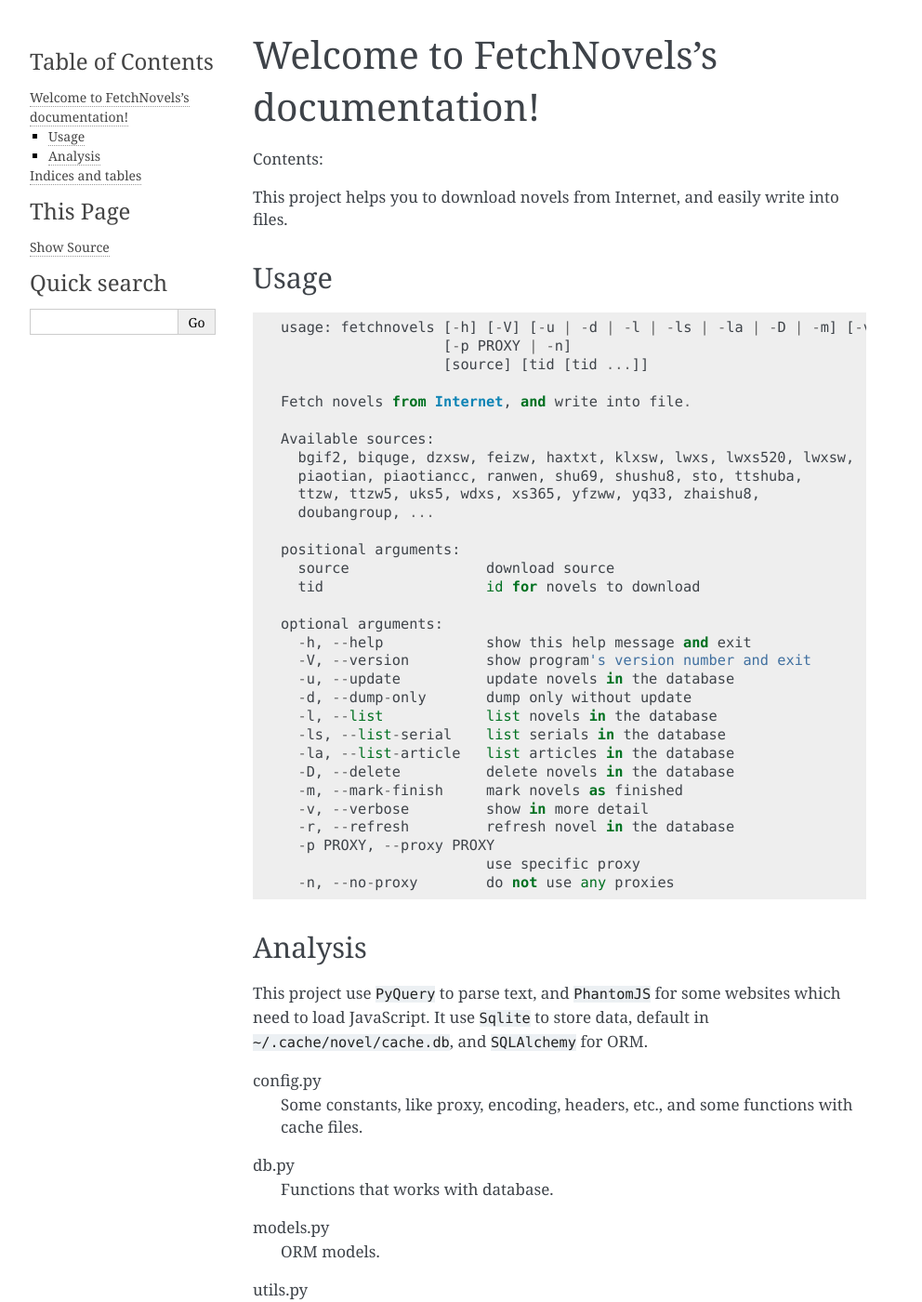
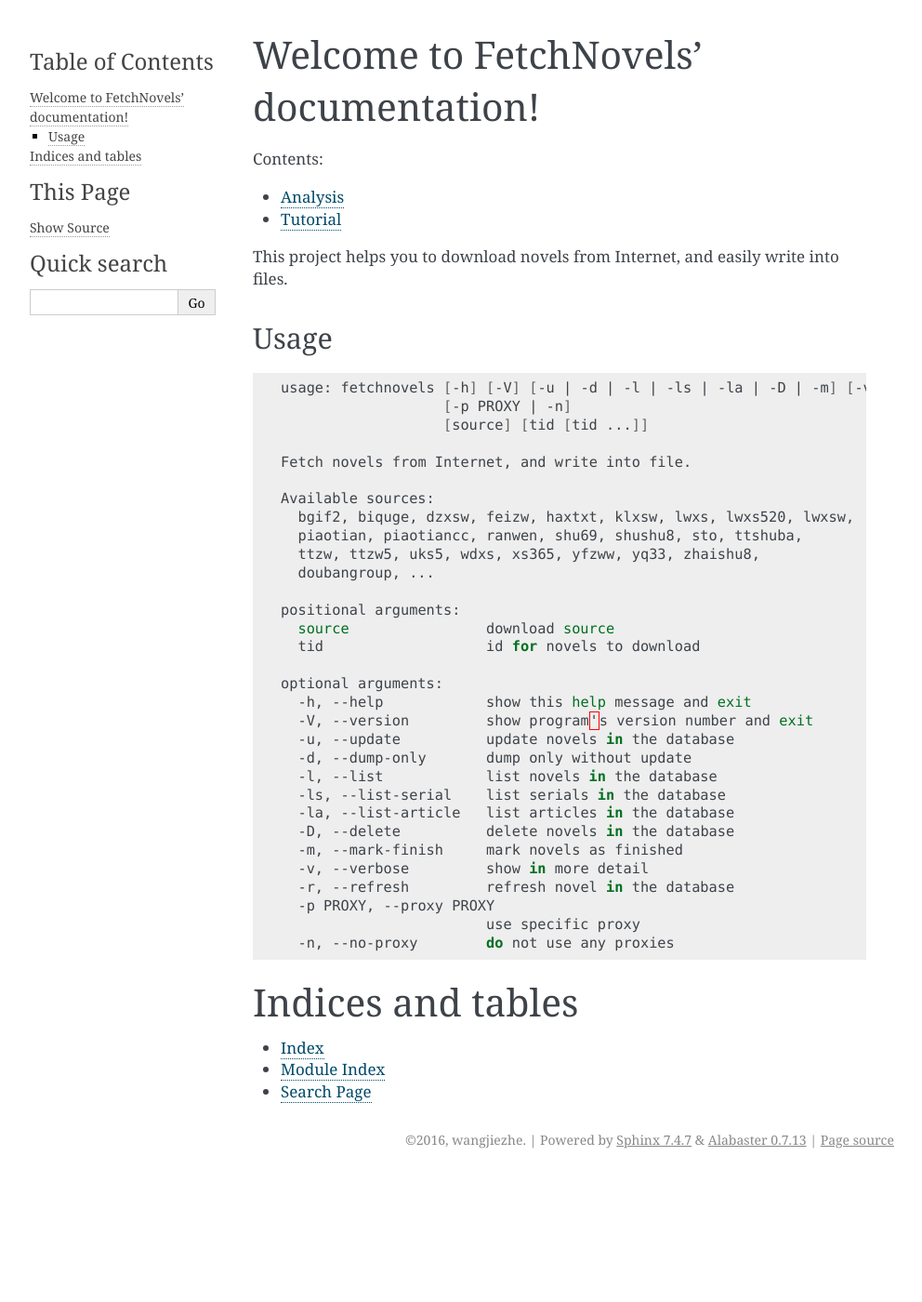
Before and after one commit to wangjiezhe/FetchNovels, a Sphinx documentation site: the page built from docs/source/index.rst, in a window 1280 px wide and 1400 px high. Shown: the whole window at 93% size, without its empty margins (148-1140 px from the left). Built offline with Sphinx 7.4.7, drawn with Linux system fonts in a browser that asks for light colours; some of the changed text lies outside the part shown.

Commit message:
Update docs

```diff
--- a/docs/source/index.rst
+++ b/docs/source/index.rst
@@ -3,13 +3,16 @@
    You can adapt this file completely to your liking, but it should at least
    contain the root `toctree` directive.
 
-Welcome to FetchNovels's documentation!
-=======================================
+Welcome to FetchNovels' documentation!
+======================================
 
 Contents:
 
 .. toctree::
    :maxdepth: 2
+
+   Analysis <analysis>
+   Tutorial <tutorial>
 
 
 This project helps you to download novels from Internet, and easily write into files.
@@ -18,7 +21,7 @@
 Usage
 -----
 
-::
+.. code-block:: shell
 
     usage: fetchnovels [-h] [-V] [-u | -d | -l | -ls | -la | -D | -m] [-v] [-r]
                        [-p PROXY | -n]
@@ -53,43 +56,6 @@
       -n, --no-proxy        do not use any proxies
 
 
-Analysis
---------
-
-This project use ``PyQuery`` to parse text, and ``PhantomJS`` for some websites which need to load JavaScript.
-It use ``Sqlite`` to store data, default in ``~/.cache/novel/cache.db``, and ``SQLAlchemy`` for ORM.
-
-config.py
-    Some constants, like proxy, encoding, headers, etc., and some functions with cache files.
-
-db.py
-    Functions that works with database.
-
-models.py
-    ORM models.
-
-utils.py
-    Some helper functions, and class to clean up the text.
-
-decorators.py
-    Decorator to automatically retry when meeting HTTPError or broken response.
-
-base.py
-    Basic class, must be covered.
-
-serial.py
-    Classes to download novel in many pages.
-
-single.py
-    Classes to download novel in one page.
-
-cli.py
-    Integrated. Use introspection to get the right class to use.
-
-main.py
-    The command line entry.
-
-
 Indices and tables
 ==================
 
--- /dev/null
+++ b/docs/source/tutorial.rst
@@ -0,0 +1,2 @@
+Tutorial
+========
```
Also changed, not shown: docs/source/analysis.rst (added, +35 -0 lines).
